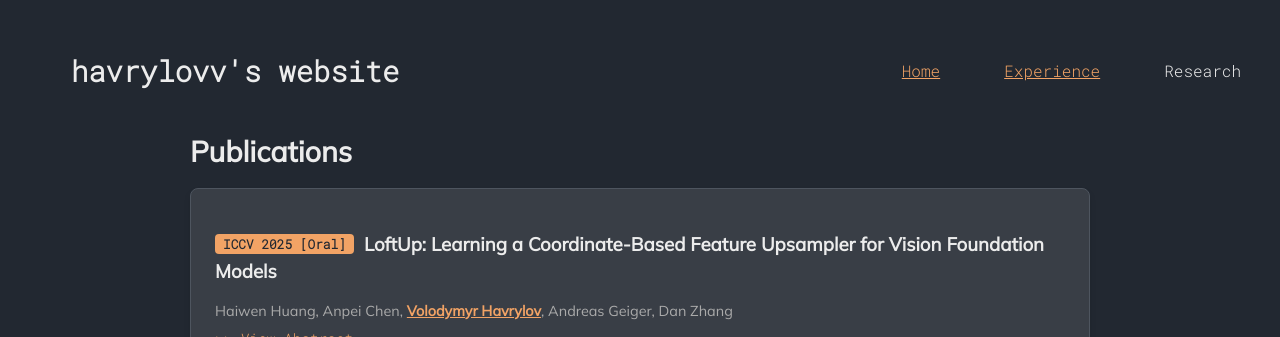
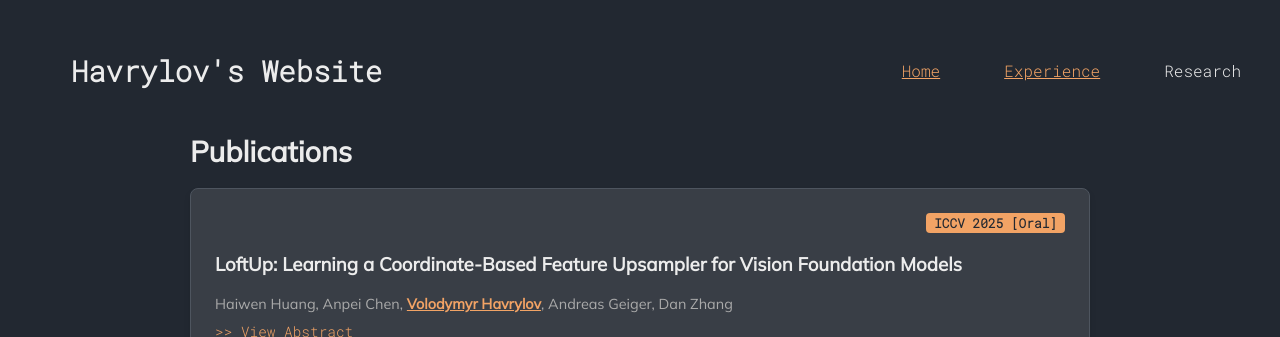
Before and after one commit to havrylovv/havrylovv.github.io, a Jekyll site: the page built from papers.md, in a window 1280 px wide, cut to the strip 0-337 px from the top of the page. Built offline with Jekyll 4.4.1, drawn with Linux system fonts in a browser that asks for light colours.

Commit message:
layout: main page

```diff
--- a/_includes/navigation.html
+++ b/_includes/navigation.html
@@ -1,6 +1,6 @@
 <nav>
 	<div class="header mono">
-		<h1><a class="link-inactive" href="/">havrylovv's website</a></h1>
+		<h1><a class="link-inactive" href="/">Havrylov's Website</a></h1>
 
 		{% assign stripurl = page.url | remove: '.html' %}
 		{% for item in site.data.navigation %}
--- a/assets/css/styles.css
+++ b/assets/css/styles.css
@@ -99,7 +99,7 @@ a:hover {color: lightblue; }
 }
 
 .conf-badge {
-	display: inline-block;
+	display: block;
 	background-color: #f2a365;
 	color: #222831;
 	padding: 2px 8px;
@@ -107,9 +107,7 @@ a:hover {color: lightblue; }
 	font-weight: 800;
 	font-family: 'Roboto Mono';
 	font-size: 0.8rem;
-	margin-right: 10px;
-	margin-bottom: 5px;
-	vertical-align: middle;
+	margin-left: auto;
 }
 
 /* Toggle / Abstract */
--- a/papers.md
+++ b/papers.md
@@ -7,7 +7,10 @@ permalink: /papers/
 # Publications
 
 <div class="card">
-  <h3><span class="conf-badge">ICCV 2025 [Oral]</span>LoftUp: Learning a Coordinate-Based Feature Upsampler for Vision Foundation Models</h3>
+  <div style="display: flex; margin-bottom: 5px;">
+    <div class="conf-badge">ICCV 2025 [Oral]</div>
+  </div>
+  <h3>LoftUp: Learning a Coordinate-Based Feature Upsampler for Vision Foundation Models</h3>
   <div class="paper-authors">Haiwen Huang, Anpei Chen, <strong class="author-self">Volodymyr Havrylov</strong>, Andreas Geiger, Dan Zhang</div>
 
   <input type="checkbox" id="abs-1" class="abstract-toggle">
@@ -26,7 +29,10 @@ permalink: /papers/
 </div>
 
 <div class="card">
-  <h3><span class="conf-badge">ILR+G Workshop @ ICCV 2025 [Oral]</span>Benchmarking Feature Upsampling Methods for Vision Foundation Models using Interactive Segmentation</h3>
+  <div style="display: flex; margin-bottom: 5px;">
+    <div class="conf-badge">ILR+G Workshop @ ICCV 2025 [Oral]</div>
+  </div>
+  <h3>Benchmarking Feature Upsampling Methods for Vision Foundation Models using Interactive Segmentation</h3>
   <div class="paper-authors"><strong class="author-self">Volodymyr Havrylov</strong>, Haiwen Huang, Dan Zhang, Andreas Geiger</div>
 
   <input type="checkbox" id="abs-2" class="abstract-toggle">
@@ -45,7 +51,10 @@ permalink: /papers/
 </div>
 
 <div class="card">
-  <h3><span class="conf-badge">Journal of Molecular Structure 2025</span>The effect of protein structure on optical absorption spectra of oxyhemoglobin: the hybrid QM/MM study</h3>
+  <div style="display: flex; margin-bottom: 5px;">
+    <div class="conf-badge">Journal of Molecular Structure 2025</div>
+  </div>
+  <h3>The effect of protein structure on optical absorption spectra of oxyhemoglobin: the hybrid QM/MM study</h3>
   <div class="paper-authors">Tetiana Afanasieva, <strong class="author-self">Volodymyr Havrylov</strong>, Serhii Mamilov</div>
 
   <input type="checkbox" id="abs-3" class="abstract-toggle">
```
Also changed, not shown: _includes/rcol.html (+5 -4 lines).
